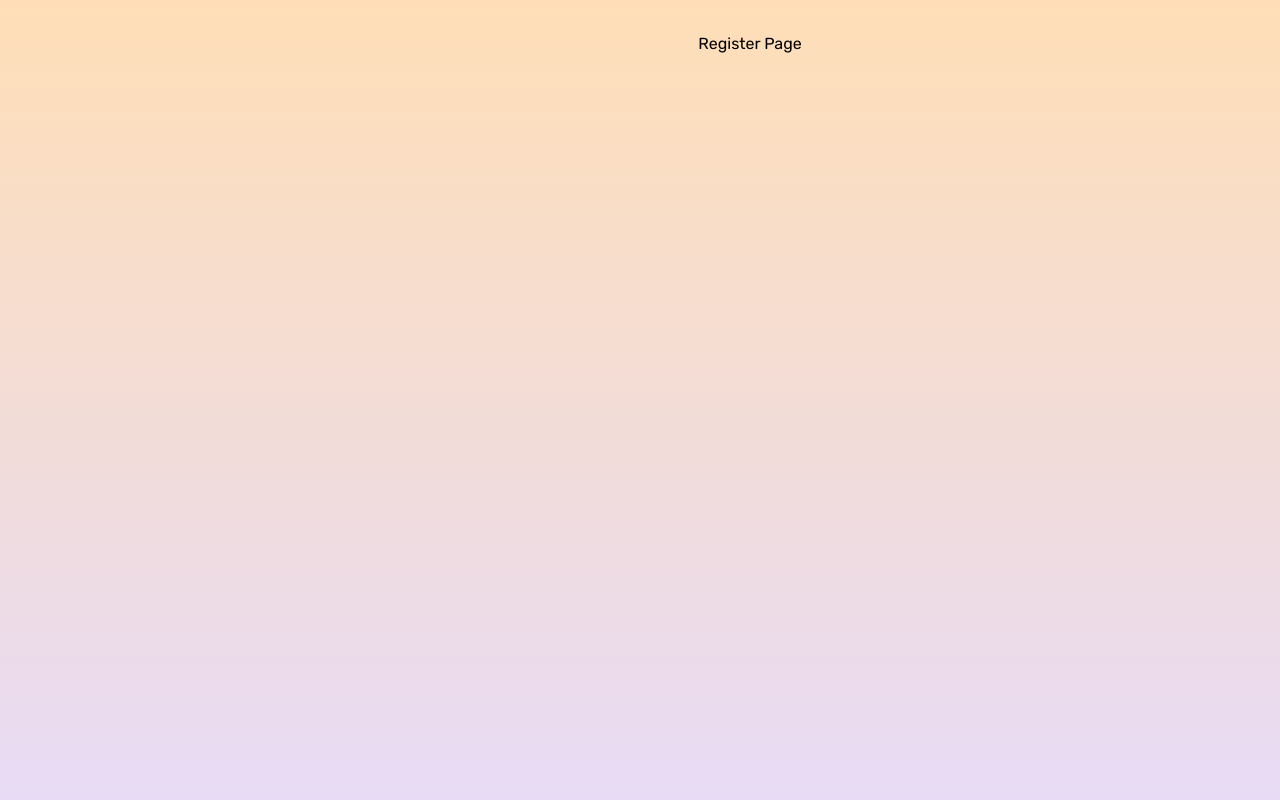
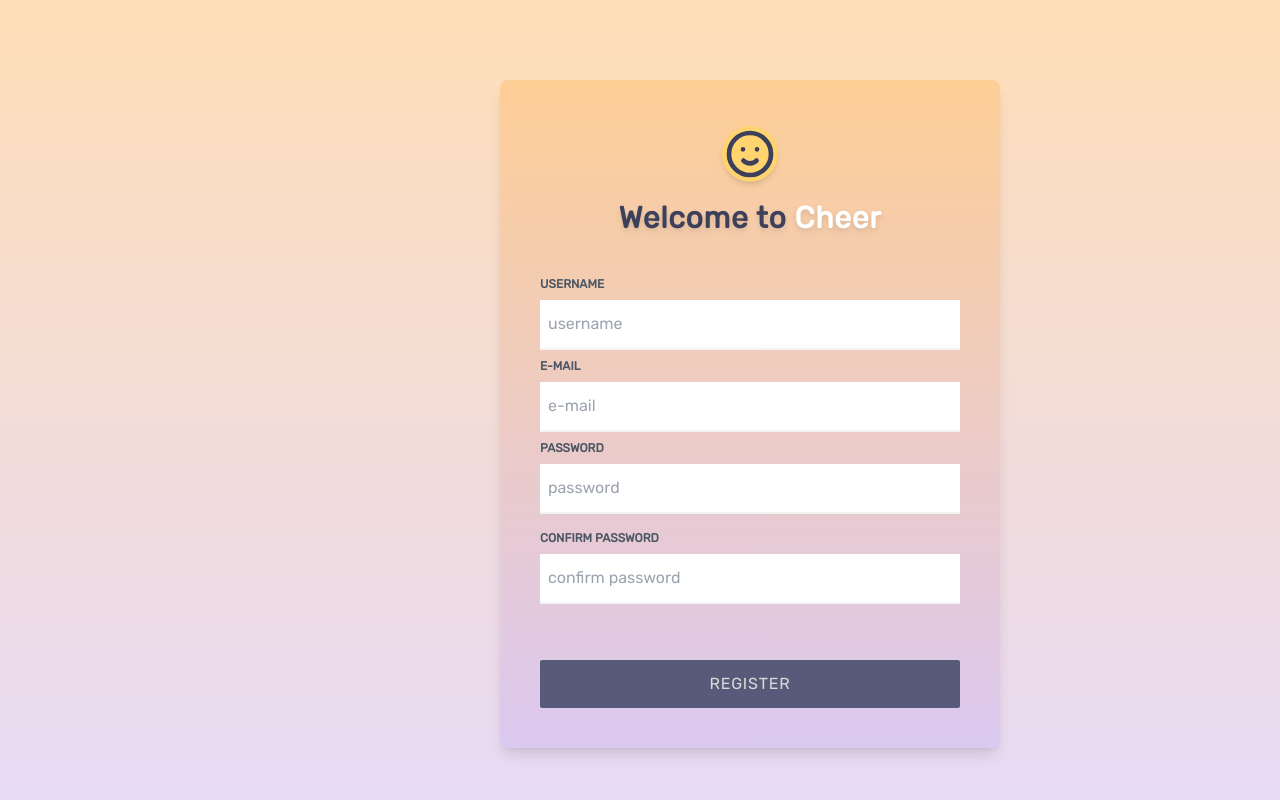
Before and after one commit to leeyuljung/Social-media-website-cheer, a React (Create React App) app in the folder client/: page /register in a window 1280 px wide. Shown: the top 800 px of the page. Built offline with nearby package versions, Linux system fonts and the light colour scheme.

Commit message:
modify: 加入 Register UI 畫面，以及連接 register API

```diff
--- a/client/src/index.css
+++ b/client/src/index.css
@@ -26,6 +26,7 @@ body{
     background: linear-gradient(to bottom, rgba(255, 190, 111, 0.5), rgba(206, 182, 240, 0.5));
     height: 100vh;
     font-family: 'Rubik', 'KosugiMaru', 'PingFang';
+    overflow: hidden;
 }
 
 ::-webkit-scrollbar {
--- a/client/src/pages/Register.js
+++ b/client/src/pages/Register.js
@@ -1,11 +1,123 @@
-import React from 'react';
+import React, { useState } from 'react';
+import { useMutation } from '@apollo/react-hooks';
+import gql from 'graphql-tag';
+import { useNavigate } from 'react-router-dom';
 
-function Register() {
-    return(
-        <div className="flex-auto">
-            <h1 className="text-center">Register Page</h1>
-        </div>
-    )
+const REGISTER_USER_MUTATION = gql`
+  mutation($username: String!, $email: String!, $password: String!, $passwordConfirm: String!){
+    register(registerInput: {username: $username, email: $email, password: $password, passwordConfirm: $passwordConfirm}){
+      id
+      email
+      username
+      createdAt
+      token
+    }
+  }
+`
+
+const Register = (props) => {
+  const navigate = useNavigate();
+  const [ values, setValues ] = useState({
+    username: '',
+    email: '',
+    password: '',
+    passwordConfirm: ''
+  });
+
+  const onChange = (e) => {
+    setValues({...values, [e.target.name]: e.target.value});
+  }
+
+  const [ addUser, { loading } ] = useMutation(REGISTER_USER_MUTATION, {
+    update(cache, result){
+      console.log(result);
+      navigate('/')
+    },
+    variables: values
+  })
+
+  const onSubmit = (e) => {
+    e.preventDefault();
+    addUser();
+  }
+
+  return(
+    <div className="w-[500px] mx-auto mt-12 px-10 py-10 bg-white rounded-lg shadow-lg overflow-hidden" style={{background: 'linear-gradient(to bottom, rgba(255, 190, 111, 0.5), rgba(206, 182, 240, 0.5))'}}>
+      <svg xmlns="http://www.w3.org/2000/svg" className="h-14 w-14 mx-auto mb-4 mt-2 text-[#3d405b] bg-[#ffd46f] rounded-full shadow-md animate-bounce" fill="none" viewBox="0 0 24 24" stroke="currentColor" strokeWidth={2}>
+        <path strokeLinecap="round" strokeLinejoin="round" d="M14.828 14.828a4 4 0 01-5.656 0M9 10h.01M15 10h.01M21 12a9 9 0 11-18 0 9 9 0 0118 0z" />
+      </svg>
+      <h2 className="text-center font-semibold text-3xl text-[#3d405b] tracking-wide drop-shadow-md">Welcome to <span className="text-[#fff]">Cheer</span></h2>
+
+      <form className="mt-10" onSubmit={ onSubmit }>
+        {/* Username*/}
+        <label htmlFor="username" className="block text-xs font-semibold text-gray-600 uppercase">Username</label>
+        <input
+          id="username"
+          type="text"
+          name="username"
+          placeholder="username"
+          className="block w-full py-3 px-2 mt-2 text-[#3d405b] appearance-none border-b-2 border-gray-100 focus:text-gray-500 focus:outline-none focus:border-gray-200"
+          required
+          value={ values.username }
+          onChange={ onChange }
+        />
+
+        {/* Email*/}
+        <label htmlFor="email" className="block mt-2 text-xs font-semibold text-gray-600 uppercase">E-mail</label>
+        <input
+          id="email"
+          type="email"
+          name="email"
+          placeholder="e-mail"
+          className="block w-full py-3 px-2 mt-2 text-[#3d405b] appearance-none border-b-2 border-gray-100 focus:text-gray-500 focus:outline-none focus:border-gray-200"
+          required
+          value={ values.email }
+          onChange={ onChange }
+        />
+
+        {/* Password*/}
+        <label htmlFor="password" className="block mt-2 text-xs font-semibold text-gray-600 uppercase">Password</label>
+        <input
+          id="password"
+          type="password"
+          name="password"
+          placeholder="password"
+          className="block w-full py-3 px-2 mt-2 mb-4 text-[#3d405b] appearance-none border-b-2 border-gray-100 focus:text-gray-500 focus:outline-none focus:border-gray-200"
+          required
+          value={ values.password }
+          onChange={ onChange }
+        />
+
+        {/* Confirm Password*/}
+        <label htmlFor="passwordConfirm" className="block mt-2 text-xs font-semibold text-gray-600 uppercase">Confirm Password</label>
+        <input
+          id="passwordConfirm"
+          type="password"
+          name="passwordConfirm"
+          placeholder="confirm password"
+          className="block w-full py-3 px-2 mt-2 mb-4 text-[#3d405b] appearance-none border-b-2 border-gray-100 focus:text-gray-500 focus:outline-none focus:border-gray-200"
+          required
+          value={ values.passwordConfirm }
+          onChange={ onChange }
+        />
+
+        {/* Submit Buttton */}
+        <button
+          type="submit"
+          className="w-full py-3 mt-10 bg-[#585a79] transition duration-300 rounded-sm font-medium text-[#d9d9d9] uppercase tracking-wider focus:outline-none hover:bg-[#3e405b] hover:shadow-none"
+        >
+          register
+        </button>
+
+        {/* <div className="sm:flex sm:flex-wrap mt-8 sm:mb-4 text-sm text-center">
+            <a href="forgot-password" className="flex-2">Forgot password?</a>
+            <p className="flex-1 text-gray-500 text-md mx-4 my-1 sm:my-auto">or</p>
+            <p>Already had an account?</p>
+            <a href="register" className="flex-2">Login</a>
+        </div> */}
+      </form>
+    </div>
+  )
 }
 
 export default Register;
```
